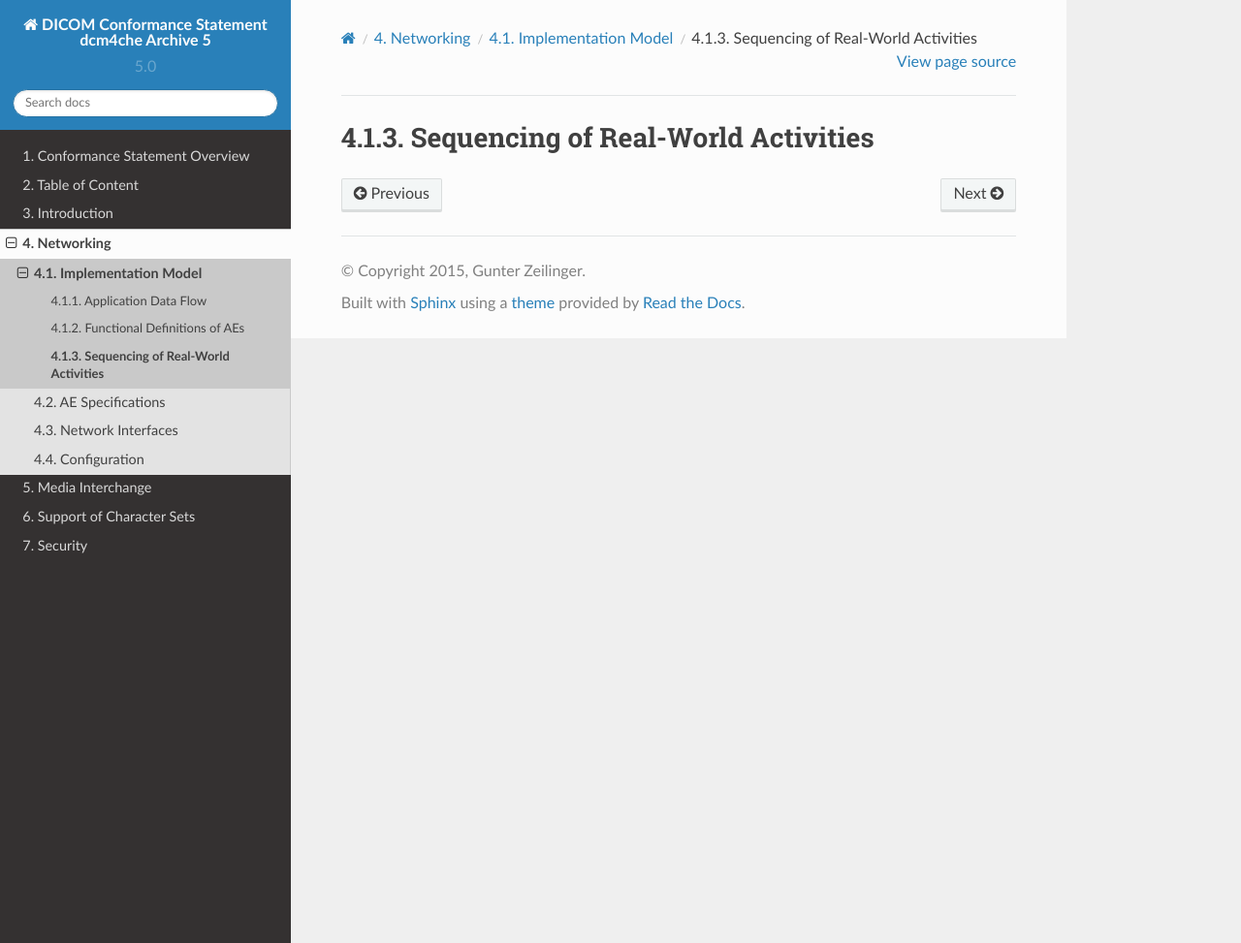
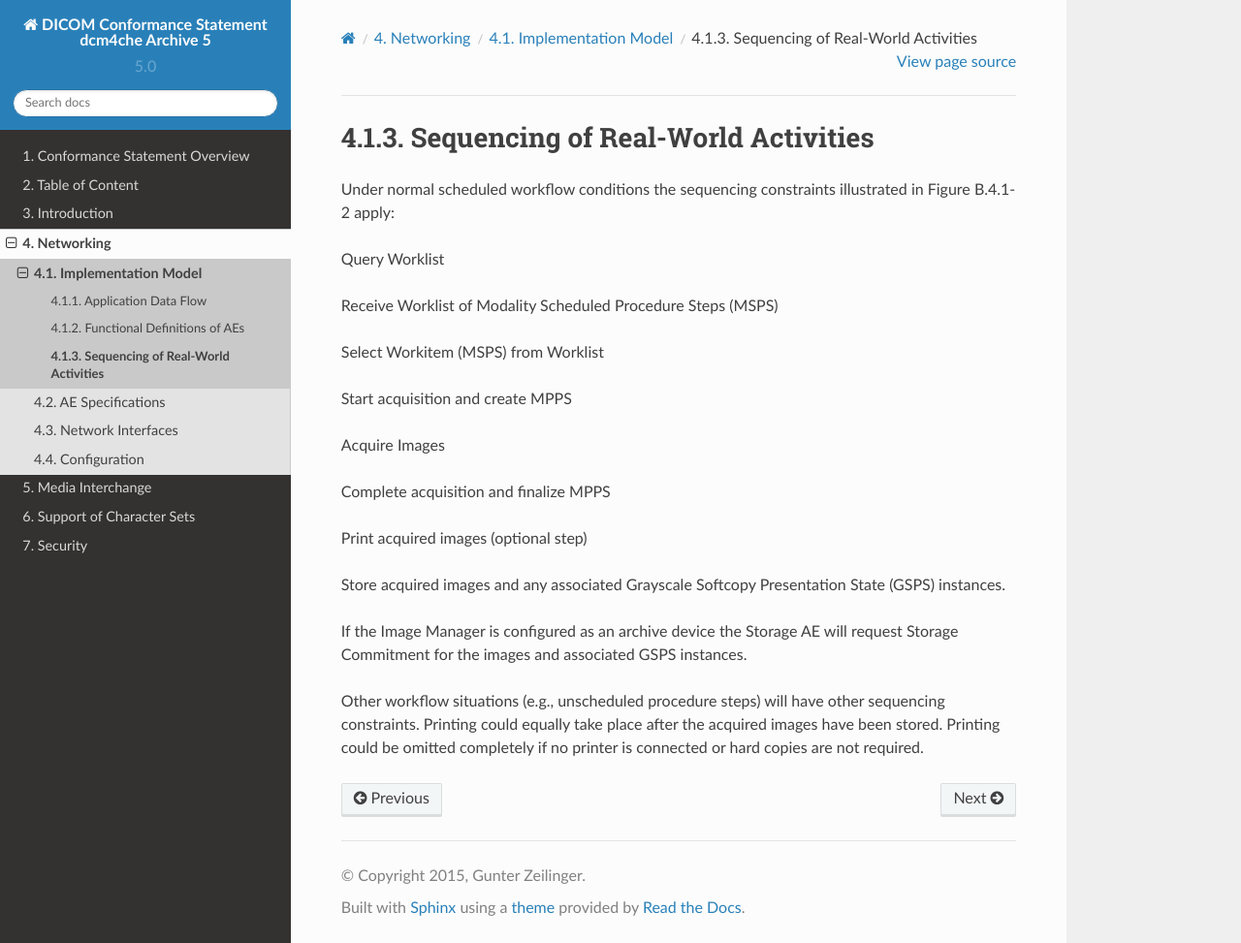
Before and after one commit to dcm4che/dcm4chee-arc-cs, a Sphinx documentation site: the page built from docs/networking/model/activities.rst, in a window 1280 px wide and 973 px high. Shown: the whole window at 97% size. Built offline with Sphinx 7.4.7 and the Read the Docs theme 2.0.0, drawn with Linux system fonts in a browser that asks for light colours.

Commit message:
Update activities.rst

```diff
--- a/docs/networking/model/activities.rst
+++ b/docs/networking/model/activities.rst
@@ -1,2 +1,23 @@
 Sequencing of Real-World Activities
 ^^^^^^^^^^^^^^^^^^^^^^^^^^^^^^^^^^^
+Under normal scheduled workflow conditions the sequencing constraints illustrated in Figure B.4.1-2 apply:
+
+Query Worklist
+
+Receive Worklist of Modality Scheduled Procedure Steps (MSPS)
+
+Select Workitem (MSPS) from Worklist
+
+Start acquisition and create MPPS
+
+Acquire Images
+
+Complete acquisition and finalize MPPS
+
+Print acquired images (optional step)
+
+Store acquired images and any associated Grayscale Softcopy Presentation State (GSPS) instances.
+
+If the Image Manager is configured as an archive device the Storage AE will request Storage Commitment for the images and associated GSPS instances.
+
+Other workflow situations (e.g., unscheduled procedure steps) will have other sequencing constraints. Printing could equally take place after the acquired images have been stored. Printing could be omitted completely if no printer is connected or hard copies are not required.
```
